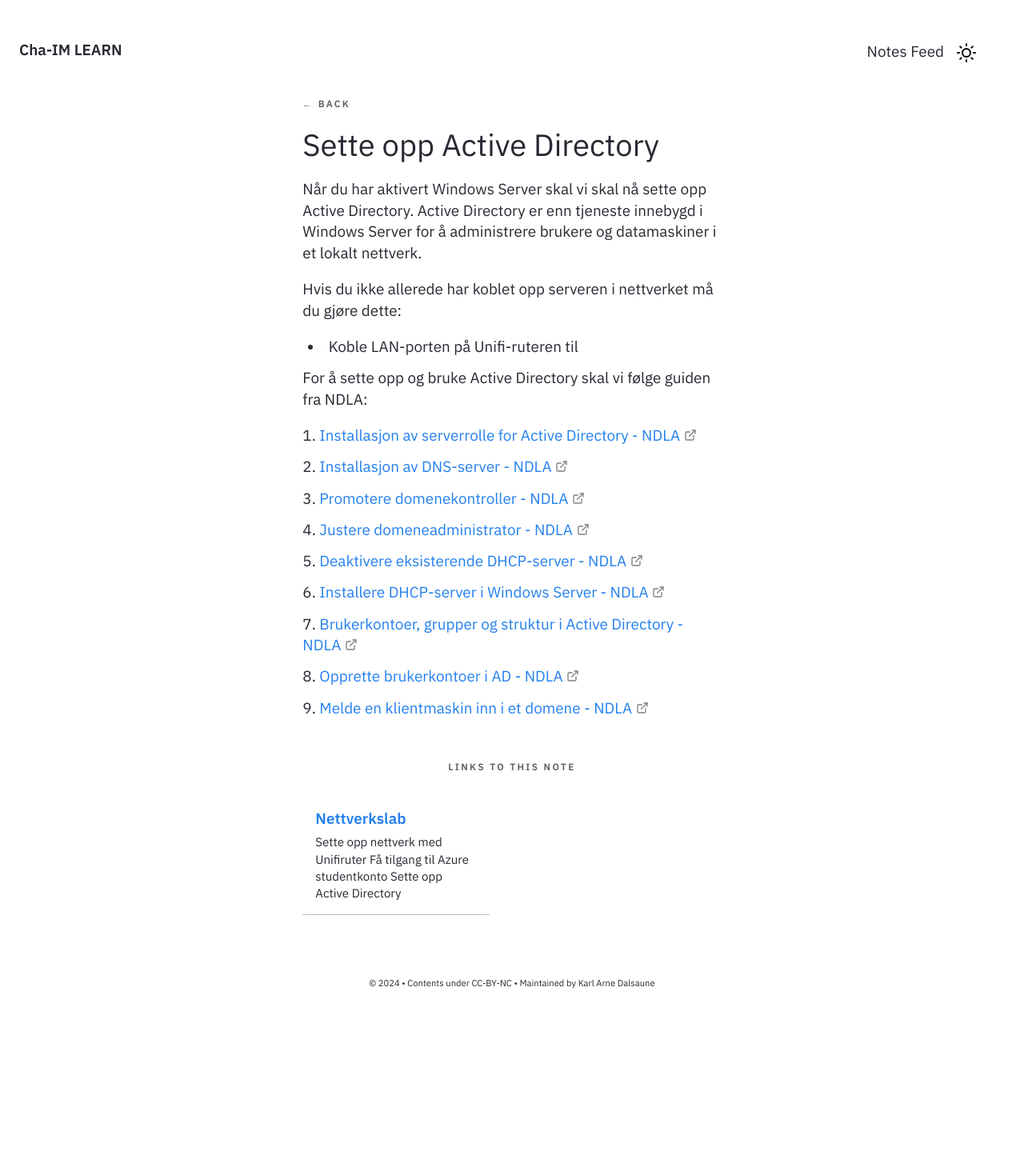
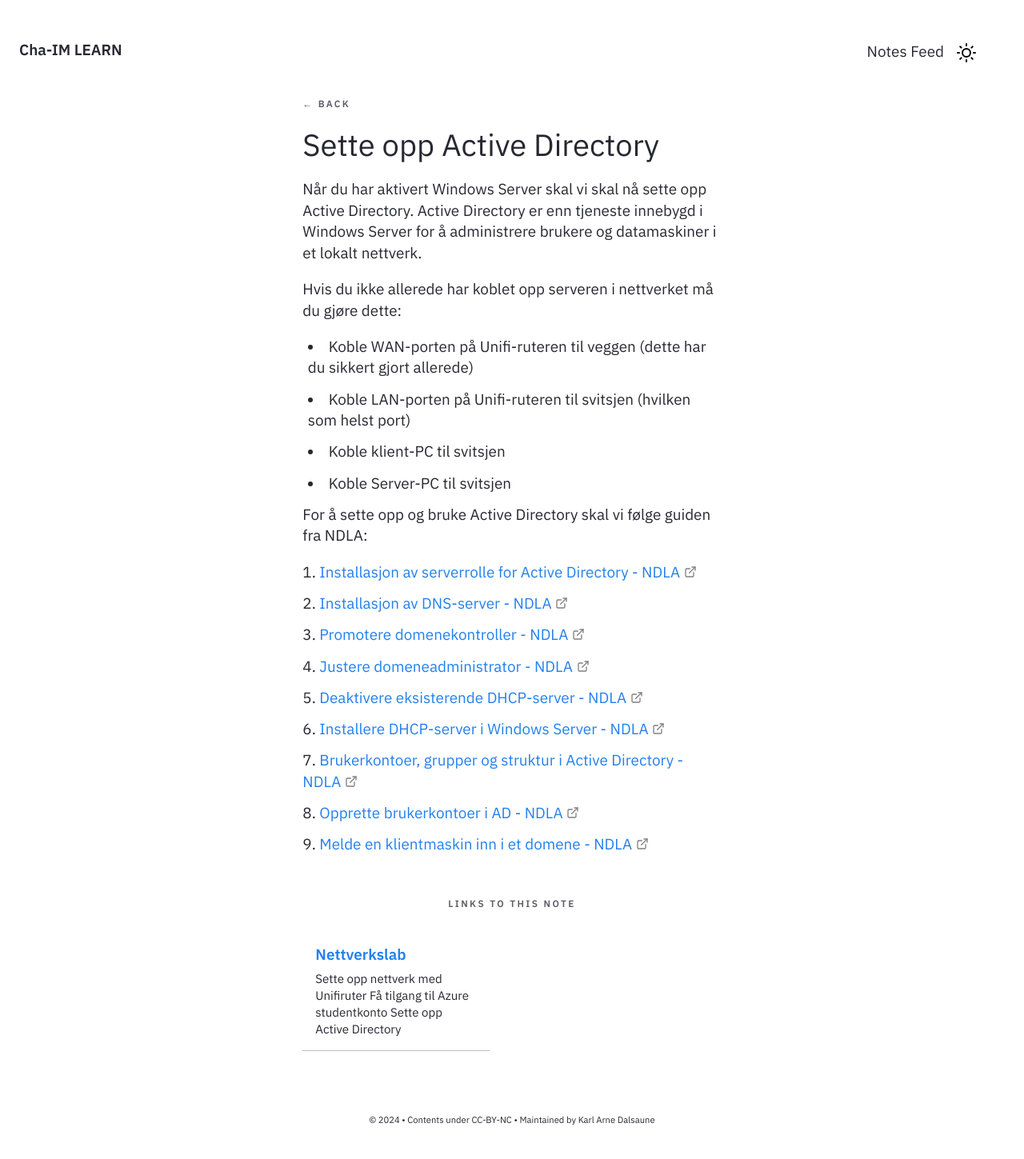
Before and after one commit to Cha-IM/cha-im.github.io, a Jekyll site: the page built from _notes/Public/Teknologiforståelse/Nettverkslab/Sette opp Active Directory.md, in a window 1280 px wide. Shown: the whole page at 80% size. Built offline with Jekyll 4.4.1, drawn with Linux system fonts in a browser that asks for light colours; before the commit the page ends 1278 px from its top, so only the background shows below that.

```diff
--- a/_notes/Public/Teknologiforståelse/Nettverkslab/Sette opp Active Directory.md
+++ b/_notes/Public/Teknologiforståelse/Nettverkslab/Sette opp Active Directory.md
@@ -7,7 +7,10 @@ date: 20-03-2024
 Når du har aktivert Windows Server skal vi skal nå sette opp Active Directory. Active Directory er enn tjeneste innebygd i Windows Server for å administrere brukere og datamaskiner i et lokalt nettverk.
 
 Hvis du ikke allerede har koblet opp serveren i nettverket må du gjøre dette:
-- Koble LAN-porten på Unifi-ruteren til
+- Koble WAN-porten på Unifi-ruteren til veggen (dette har du sikkert gjort allerede)
+- Koble LAN-porten på Unifi-ruteren til svitsjen (hvilken som helst port)
+- Koble klient-PC til svitsjen
+- Koble Server-PC til svitsjen
 
 For å sette opp og bruke Active Directory skal vi følge guiden fra NDLA:
 
```
Also changed, not shown: _notes/Public/Teknologiforståelse/Nettverk/Viktige nettverksbegreper.md (+2 -1 lines), _notes/Public/Utvikling/Csharp/C sharp læringsressurser.md (+2 -1 lines), 1 other file.
